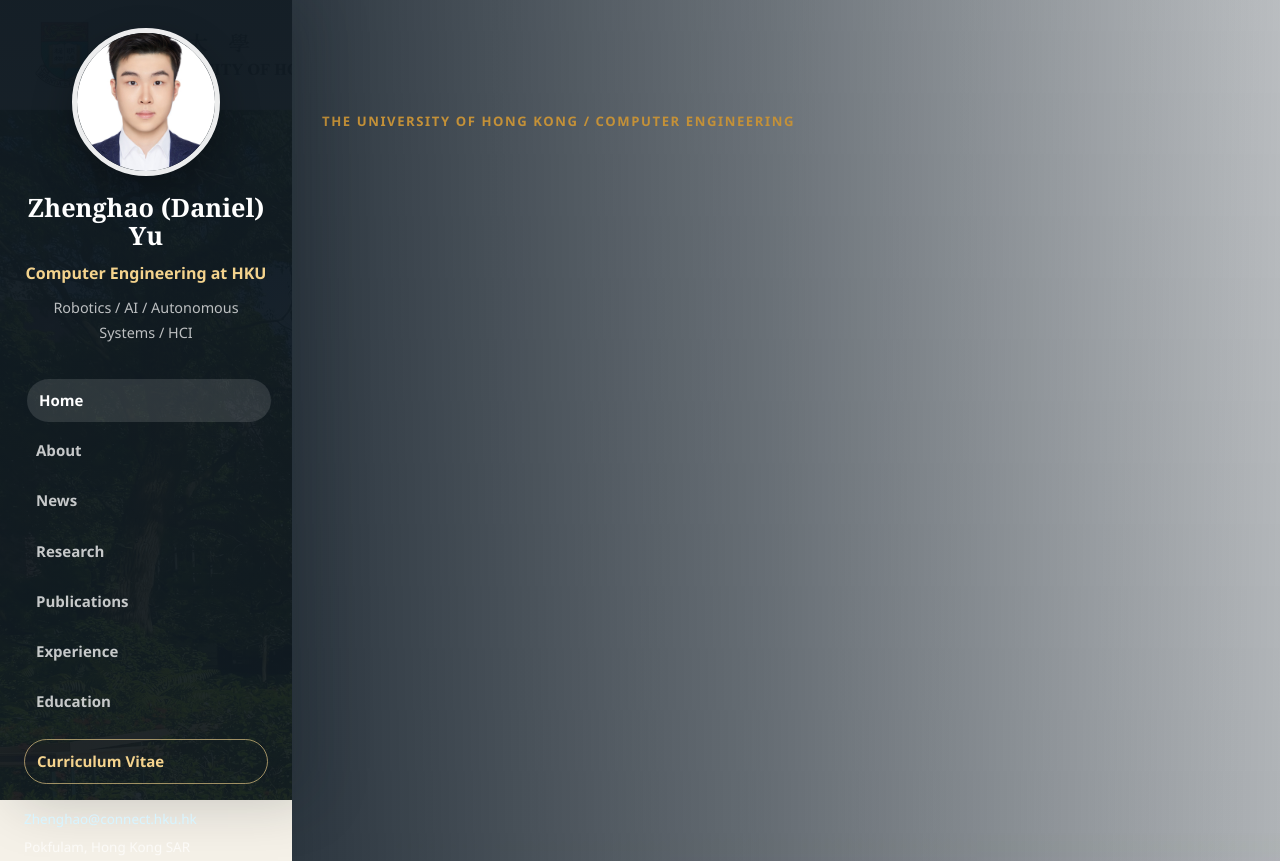
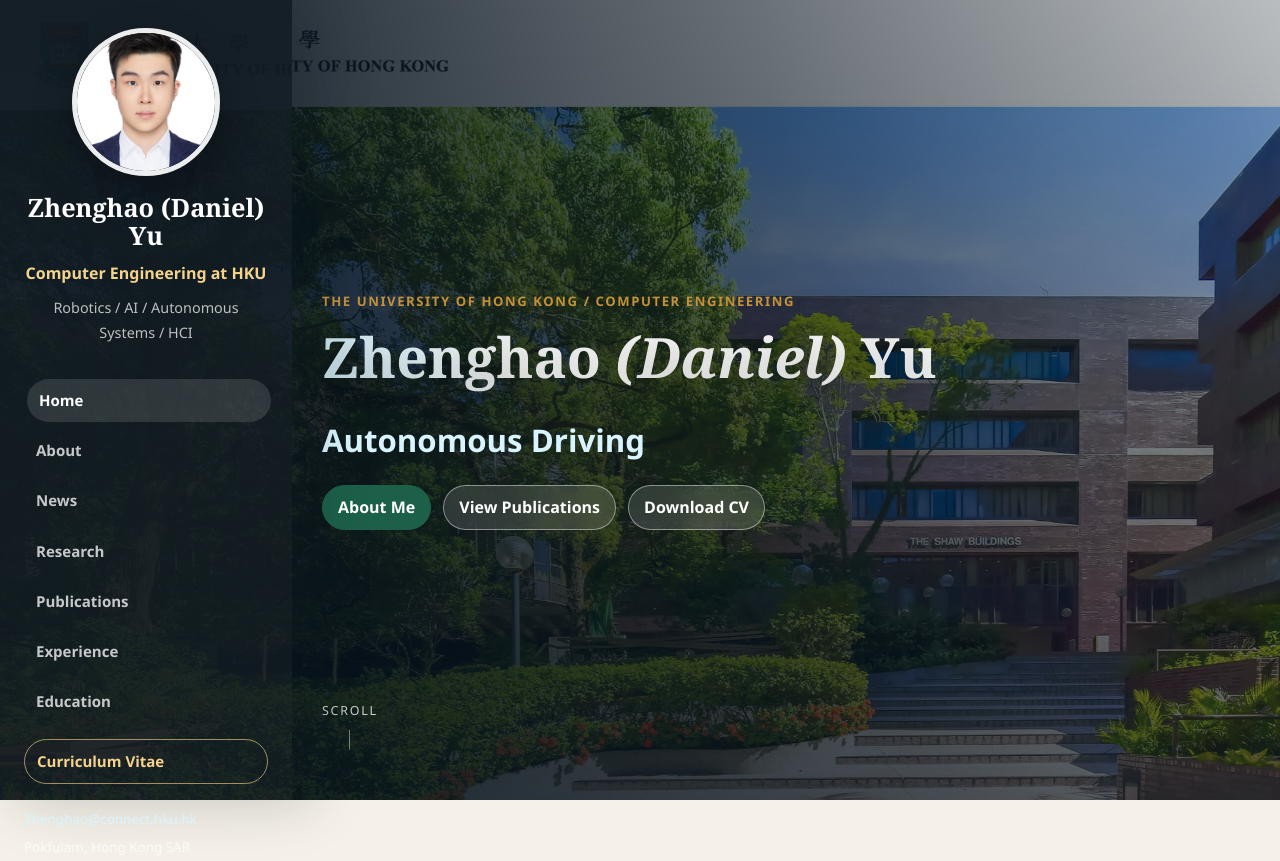
Before and after one commit to yzh423/yzh423.github.io, a plain HTML site: page index.html in a window 1280 px wide. Shown: the top 861 px of the page. Drawn offline with Linux system fonts and the light colour scheme.

Commit message:
Update styles.css

```diff
--- a/styles.css
+++ b/styles.css
@@ -198,7 +198,7 @@ main,
   margin: 10px 0 10px;
   font-family: Georgia, "Times New Roman", serif;
   font-size: clamp(2.25rem, 4.35vw, 4.15rem);
-  line-height: 114;
+  line-height: 1.14;
   letter-spacing: 0;
   white-space: nowrap;
   width: max-content;
```
